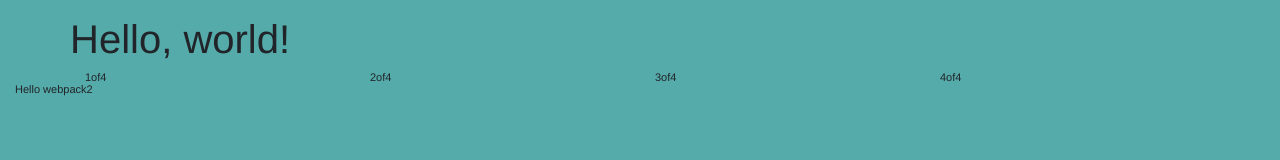
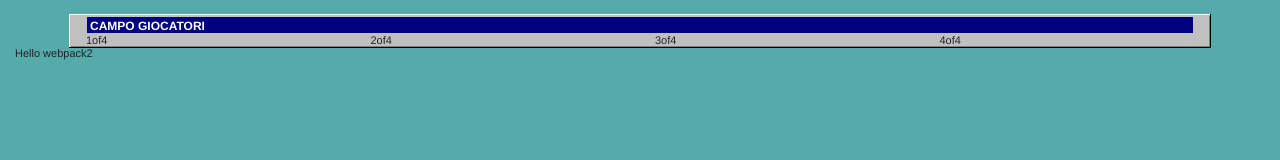
Before and after one commit to jenkin/chiSono, a website: page frontend/index.html in a window 1280 px wide. Drawn offline with nearby package versions, Linux system fonts and the light colour scheme; files whose address does not match are found by name.

Commit message:
containerLayout

```diff
--- a/frontend/index.css
+++ b/frontend/index.css
@@ -4,3 +4,14 @@
 body{
     background-color:#55aaaa;
 }
+
+.playerCon{
+    background: #C0C0C0;
+    box-shadow:1px 1px black;
+    border: 1px outset white;
+    border-bottom: 1px solid #808080;
+    border-right: 1px solid #808080;
+    border-left: 1px solid #c0c0c0;
+    border-top: 1px solid #c0c0c0;
+    box-shadow: -1px -1px white, 0px -1px white, -1px 0px white, 1px 1px black, -1px 1px black, 1px -1px black;
+}
--- a/frontend/index.html
+++ b/frontend/index.html
@@ -12,13 +12,17 @@
   <title>ChiSono!?</title>
 </head>
 <body>
-<div class="container">
-<div class="row">
-    <h1>Hello, world!</h1>
+<div class="container playerCon">
+<div id="titlebar">
+  CAMPO GIOCATORI
 </div>
-<div class="row">
+<div class="row playerCol">
+
+
+
 <div class="col">
   1of4
+
 </div>
 <div class="col">
     2of4
```
